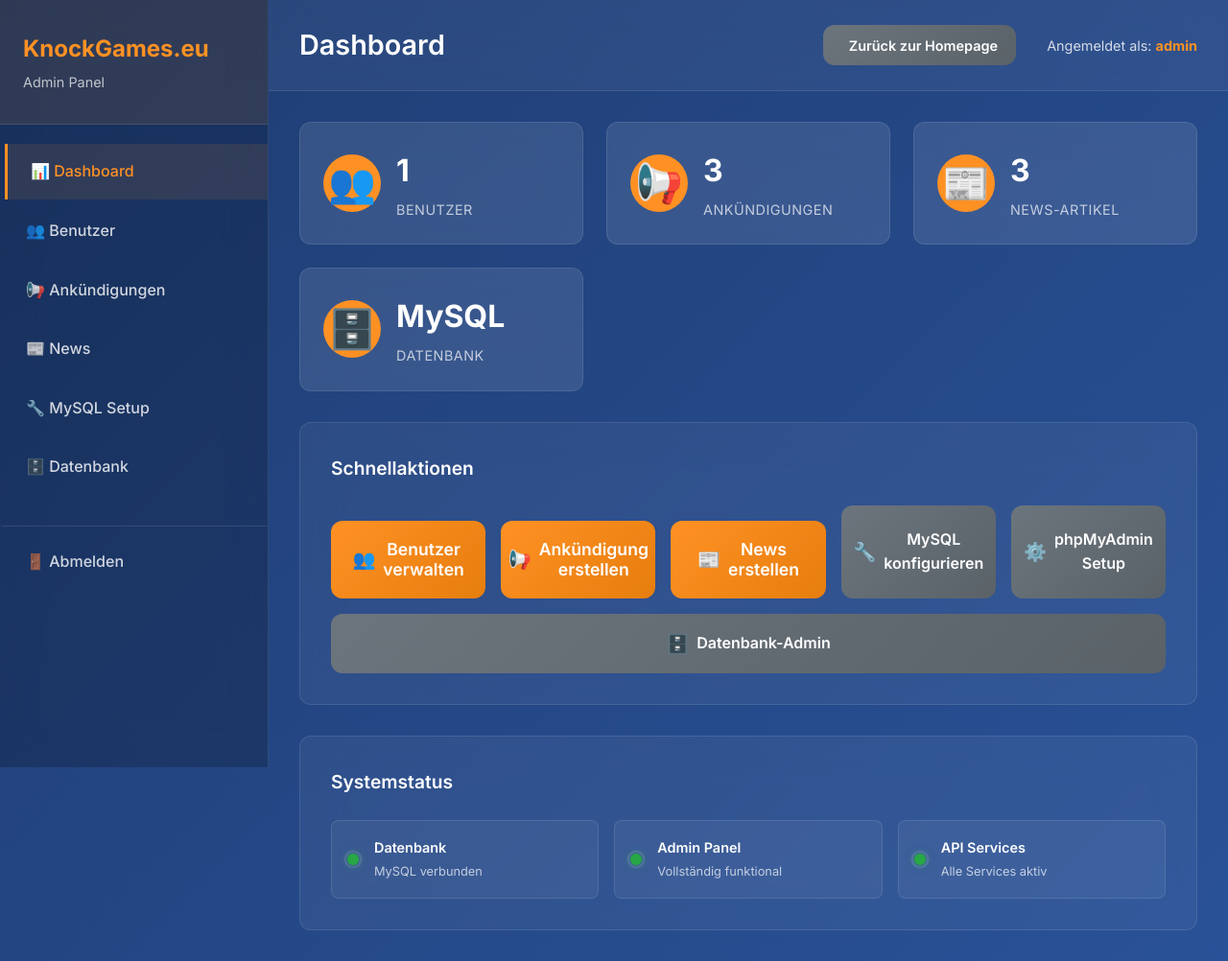
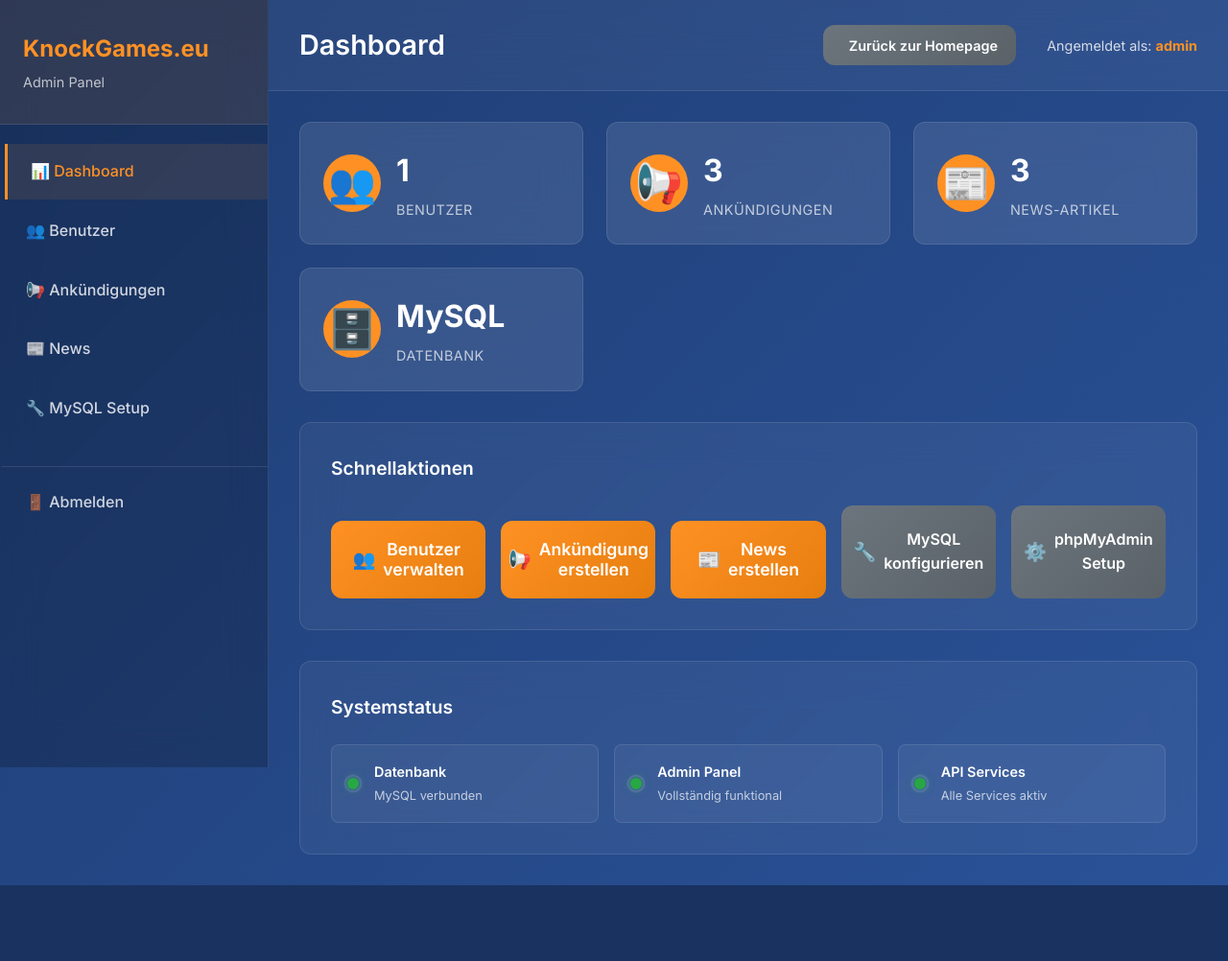
Before and after one commit to typisch-phil/KnockGamesEU, a PHP site: page /admin/index.php in a window 1280 px wide. Shown: the whole page at 96% size. After the commit the page ends 923 px from the top, so only its background shows below. Run offline with PHP 8.4, Linux system fonts and the light colour scheme; a user stored in the database is signed in; data comes from the database, SQL or seed files in the repository.

Commit message:
mysql-setup link edit

```diff
--- a/admin/index.php
+++ b/admin/index.php
@@ -165,8 +165,7 @@ if ($db->isConnected()) {
                 <li><a href="#users" class="nav-link" onclick="showSection('users')">👥 Benutzer</a></li>
                 <li><a href="#announcements" class="nav-link" onclick="showSection('announcements')">📢 Ankündigungen</a></li>
                 <li><a href="#news" class="nav-link" onclick="showSection('news')">📰 News</a></li>
-                <li><a href="/mysql-setup" class="nav-link">🔧 MySQL Setup</a></li>
-                <li><a href="/database-admin" class="nav-link">🗄️ Datenbank</a></li>
+                <li><a href="admin/mysql-setup.php" class="nav-link">🔧 MySQL Setup</a></li>
                 <li><a href="?logout=1" class="nav-link logout">🚪 Abmelden</a></li>
             </ul>
         </nav>
@@ -231,14 +230,11 @@ if ($db->isConnected()) {
                             <button class="btn btn-primary" onclick="showSection('news')">
                                 <span class="btn-icon">📰</span> News erstellen
                             </button>
-                            <a href="/mysql-setup" class="btn btn-secondary">
+                            <a href="admin/mysql-setup.php" class="btn btn-secondary">
                                 <span class="btn-icon">🔧</span> MySQL konfigurieren
                             </a>
-                            <a href="/phpmyadmin-setup" class="btn btn-secondary">
+                            <a href="admin/phpmyadmin-setup.php" class="btn btn-secondary">
                                 <span class="btn-icon">⚙️</span> phpMyAdmin Setup
-                            </a>
-                            <a href="/database-admin" class="btn btn-secondary">
-                                <span class="btn-icon">🗄️</span> Datenbank-Admin
                             </a>
                         </div>
                     </div>
```
